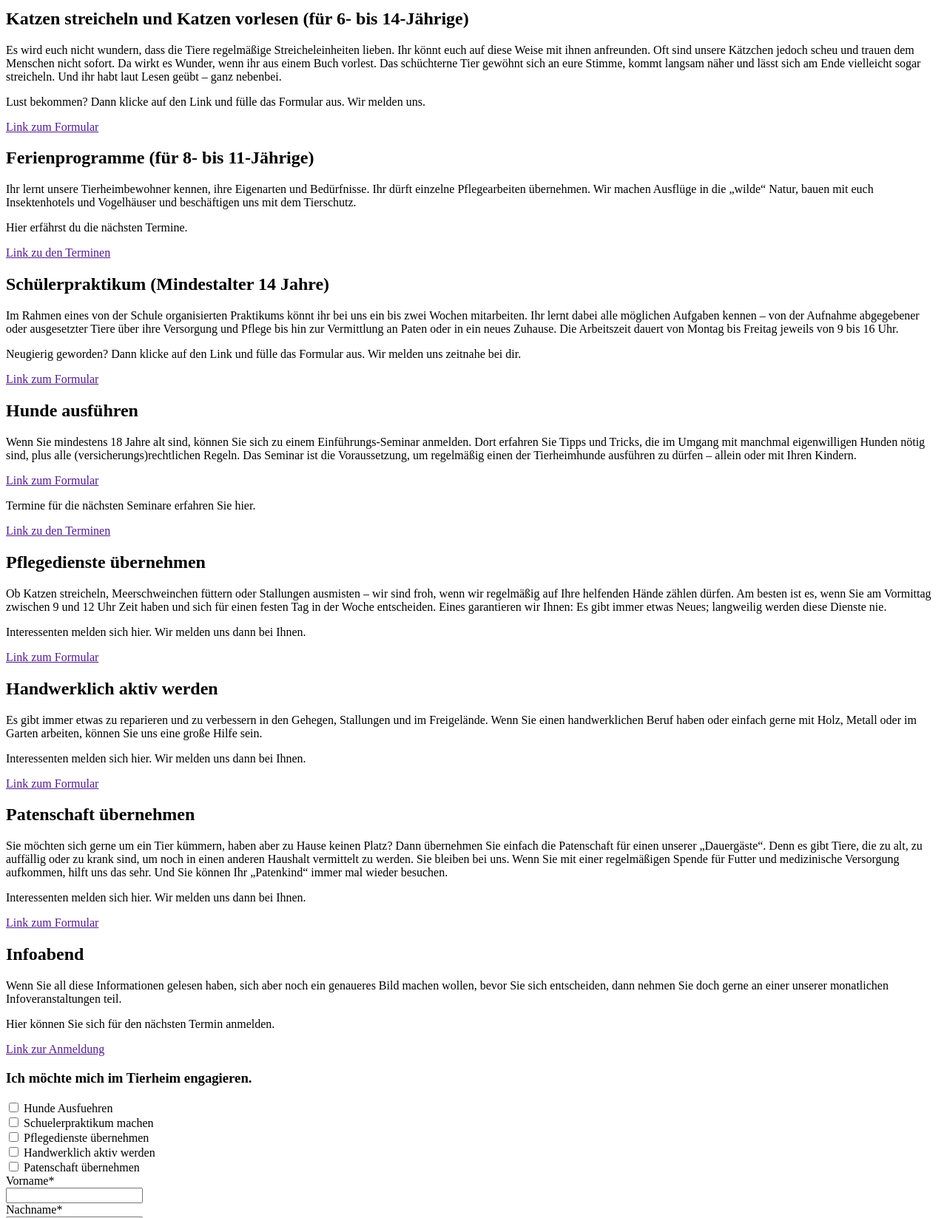
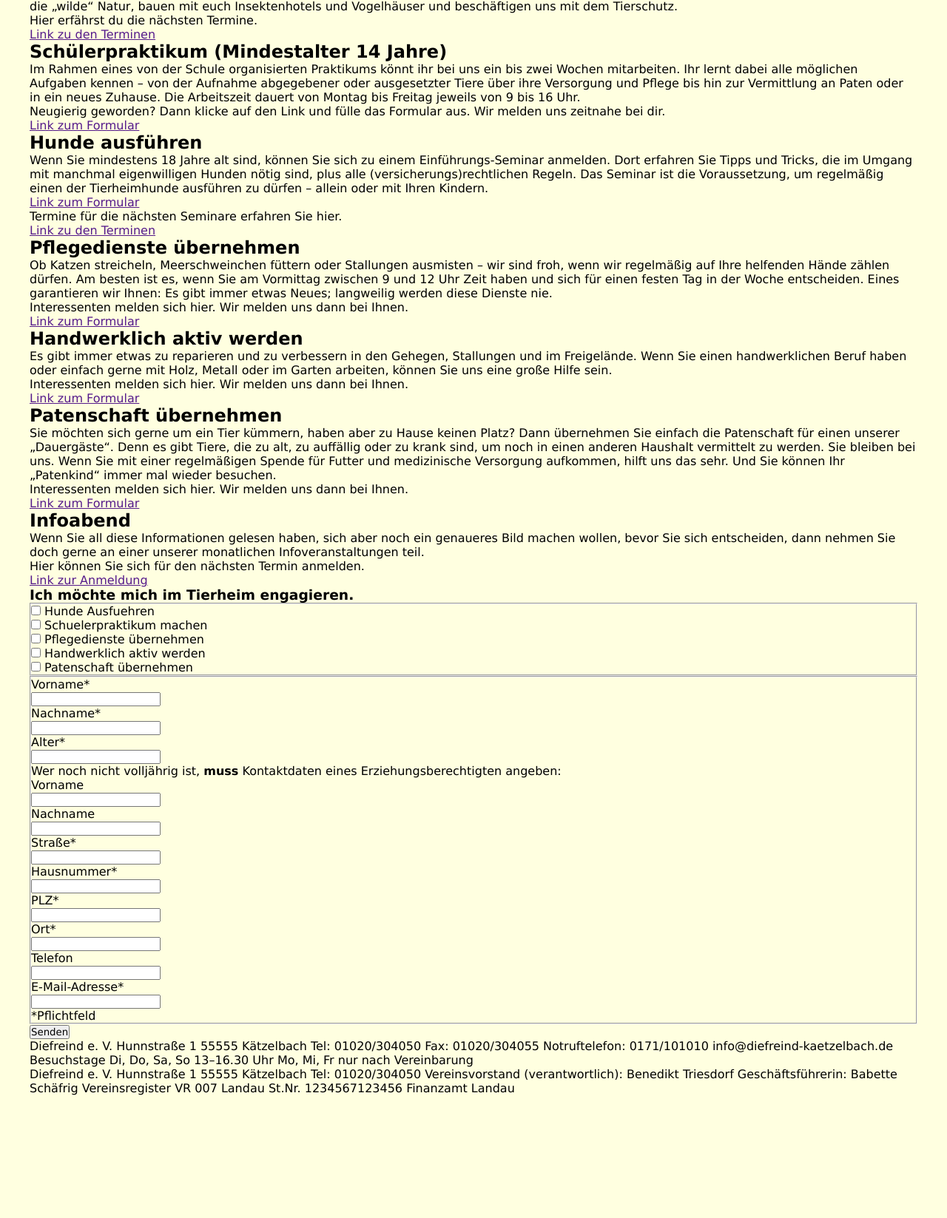
Before and after one commit to KrisKaps/zwischenpruefung, a plain HTML site: page teilaufgabe_b/index.html in a window 1280 px wide. Shown: the part 524-2171 px from the top of the page at 74% size. After the commit the page ends 2005 px from the top, so only its background shows below. Drawn offline with Linux system fonts and the light colour scheme.

Commit message:
start css

```diff
--- a/teilaufgabe_b/index.html
+++ b/teilaufgabe_b/index.html
@@ -7,19 +7,18 @@
     <title>Diefreind</title>
 </head>
 <body>
+
     <header>
+        <nav>
+            <a href="#">Home</a>
+            <a href="#">Kinder und Jugendliche</a>
+            <a href="#">Erwachsene</a>
+            <a href="#">Kontakt</a>
+            <a href="#">Impressum</a>
+            <a href="#">Datenschutz</a>
+        </nav>
         <h1>Diefreind</h1>
     </header>
-    <nav>
-        <ul>
-            <li><a href="#">Home</a></li>
-            <li><a href="#">Kinder und Jugendliche</a></li>
-            <li><a href="#">Erwachsene</a></li>
-            <li><a href="#">Kontakt</a></li>
-            <li><a href="#">Impressum</a></li>
-            <li><a href="#">Datenschutz</a></li>
-        </ul>
-    </nav>
     <main>
         <article class="home">
             <p>Täglich kommen neue Tiere zu uns ins Heim. Manche werden verletzt auf der Straße gefunden. Andere werden von ihren bisherigen Besitzern abgegeben. Oder Hund und Katz werden gar ausgesetzt. Das Diefreind-Team versorgt und pflegt die Schützlinge und betreut sie medizinisch. Ziel ist, ein neues Zuhause für sie zu finden. Wir allein schaffen nicht alles.</p>
@@ -91,74 +90,78 @@
             </section>
         </article>
         <article class="mein-engagement">
-            <form action="#">
+            <form action="#" method="post" autocomplete="on">
                 <h3>Ich möchte mich im Tierheim engagieren.</h3>
+                <fieldset>
                     <div>
-                    <input type="checkbox" name="hunde-ausfuehren" value="option1">
-                    <label for="hunde-ausfuehren">Hunde Ausfuehren</label><br>
+                        <input type="checkbox" name="hunde-ausfuehren" id="ihunde-ausfuehren">
+                        <label for="ihunde-ausfuehren">Hunde Ausfuehren</label><br>
                     </div>
                     <div>
-                    <input type="checkbox" name="schuelerpraktikum" value="option2">
-                    <label for="schuelerpraktikum">Schuelerpraktikum machen</label><br>
+                        <input type="checkbox" name="schuelerpraktikum" id="ischuelerpraktikum">
+                        <label for="ischuelerpraktikum">Schuelerpraktikum machen</label><br>
                     </div>
                     <div>
-                    <input type="checkbox" name="pflegedienste" value="option3">
-                    <label for="pflegedienste">Pflegedienste übernehmen</label><br>
+                        <input type="checkbox" name="pflegedienste" id="ipflegedienste">
+                        <label for="ipflegedienste">Pflegedienste übernehmen</label><br>
                     </div>
                     <div>
-                    <input type="checkbox" name="handwerklich" value="option4">
-                    <label for="handwerklich">Handwerklich aktiv werden</label><br>
+                        <input type="checkbox" name="handwerklich" id="ihandwerklich">
+                        <label for="ihandwerklich">Handwerklich aktiv werden</label><br>
                     </div>
                     <div>
-                    <input type="checkbox" name="patenschaft" value="option5">
-                    <label for="patenschaft">Patenschaft übernehmen</label><br>
+                        <input type="checkbox" name="patenschaft" id="ipatenschaft">
+                        <label for="ipatenschaft">Patenschaft übernehmen</label><br>
+                    </div>
+                </fieldset>
+                <fieldset>
+                    <div>
+                        <label for="ivorname">Vorname*</label><br>
+                        <input type="text" name="name" id="ivorname"><br>
                     </div>
                     <div>
-                    <label for="name">Vorname*</label><br>
-                    <input type="text" id="name" name="name"><br>
+                        <label for="inachname">Nachname*</label><br>
+                        <input type="text" name="nachname" id="inachname"><br>
                     </div>
                     <div>
-                    <label for="lastname">Nachname*</label><br>
-                    <input type="text" id="lastname" name="lastname"><br>
+                        <label for="ialter">Alter*</label><br>
+                        <input type="text" name="alter" id="ialter"><br>
+                    </div>
+                    <p>Wer noch nicht volljährig ist, <strong>muss</strong> Kontaktdaten eines Erziehungsberechtigten angeben:</p>
+                    <div>
+                        <label for="ivorname-erziehungsberechtigten">Vorname</label><br>
+                        <input type="text" name="vorname-erziehungsberechtigten" id="ivorname-erziehungsberechtigten"><br>
                     </div>
                     <div>
-                    <label for="lastname">Alter*</label><br>
-                    <input type="text" id="lastname" name="lastname"><br>
-                </div>
-                <p>Wer noch nicht volljährig ist, muss Kontaktdaten eines Erziehungsberechtigten angeben:</p>
-                <div>
-                    <label for="name">Vorname</label><br>
-                    <input type="text" id="name" name="name"><br>
+                        <label for="inachname-erziehungsberechtigten">Nachname</label><br>
+                        <input type="text" name="nachname-erziehungsberechtigten" id="inachname-erziehungsberechtigten"><br>
                     </div>
                     <div>
-                    <label for="lastname">Nachname</label><br>
-                    <input type="text" id="lastname" name="lastname"><br>
+                        <label for="istraße">Straße*</label><br>
+                        <input type="text" name="straße" id="istraße"><br>
                     </div>
                     <div>
-                    <label for="name">Straße*</label><br>
-                    <input type="text" id="name" name="name"><br>
+                        <label for="ihausnummer">Hausnummer*</label><br>
+                        <input type="text" name="hausnummer" id="ihausnummer"><br>
                     </div>
                     <div>
-                    <label for="lastname">Hausnummer*</label><br>
-                    <input type="text" id="lastname" name="lastname"><br>
+                        <label for="iplz">PLZ*</label><br>
+                        <input type="text" name="name" id="iplz"><br>
                     </div>
                     <div>
-                    <label for="name">PLZ*</label><br>
-                    <input type="text" id="name" name="name"><br>
+                        <label for="iort">Ort*</label><br>
+                        <input type="text" name="lastname" id="iort"><br>
                     </div>
                     <div>
-                    <label for="lastname">Ort*</label><br>
-                    <input type="text" id="lastname" name="lastname"><br>
+                        <label for="itelefon">Telefon</label><br>
+                        <input type="text" name="telefon" id="itelefon"><br>
                     </div>
                     <div>
-                    <label for="name">Telefon</label><br>
-                    <input type="text" id="name" name="name"><br>
-                </div>
-                <div>
-                    <label for="lastname">E-Mail-Adresse*</label><br>
-                    <input type="text" id="lastname" name="lastname"><br>
+                        <label for="iemail">E-Mail-Adresse*</label><br>
+                        <input type="text" name="email" id="iemail"><br>
                     </div>
                     <p>*Pflichtfeld</p>
+                </fieldset>
                 <input type="submit" value="Senden">
             </form>
         </article>
--- a/teilaufgabe_b/style.css
+++ b/teilaufgabe_b/style.css
@@ -0,0 +1,47 @@
+@charset "UGT-8";
+
+:root {
+    /*#c6ebd6 / #ebe5c5*/
+    --cor0: lightyellow;
+    --cor1: #701a32;
+    --cor2: #992549;
+    --cor3: #2fa866;
+    --cor4: #1a5c37;
+    --cor5: #063d1e;
+
+    --fonte-padrao: Arial, Verdana, Helvetica, sans-serif;
+    --fonte-destaque: 'Bebas Neue', cursive;
+    --font-android: 'Android', cursive;
+}
+
+* {
+    margin: 0;
+    padding: 0;
+    font-family: Verdana, Geneva, Tahoma, sans-serif;
+}
+
+body {
+    width: 1200px !important;
+    margin: auto;
+    background-color: lightyellow;
+}
+
+nav {
+    padding: 10px;
+    box-shadow: 0px 7px 7px rgba(0, 0, 0, 0.200);
+}
+
+nav a {
+    color: #701a32;
+    padding: 10px;
+    border-radius: 5px;
+    text-decoration: none;
+    font-weight: bold;
+    transition-duration: 0.3s;
+}
+
+
+header {
+    width: 100%;
+    text-align: center;
+}
```
Lines whose indentation alone changed are shown as unchanged.
